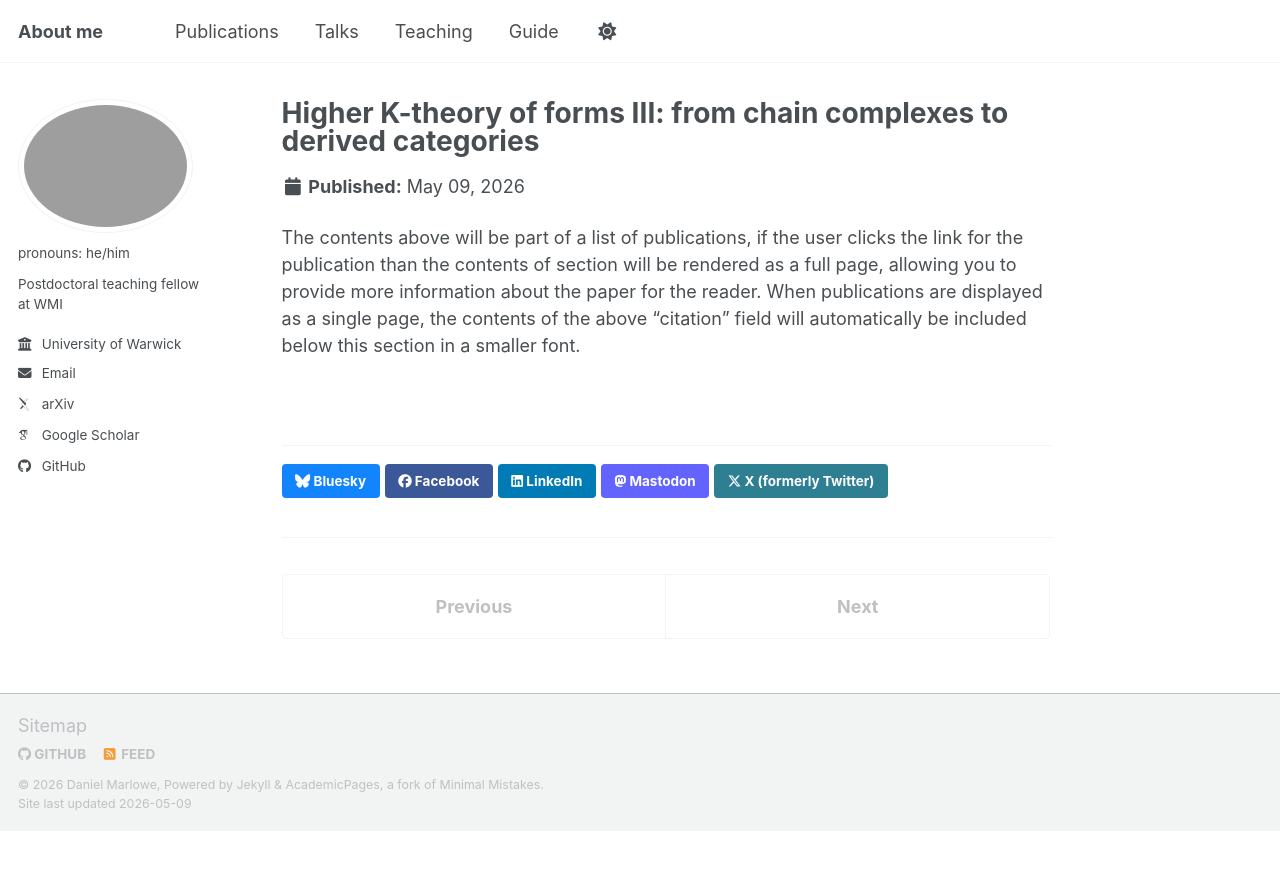
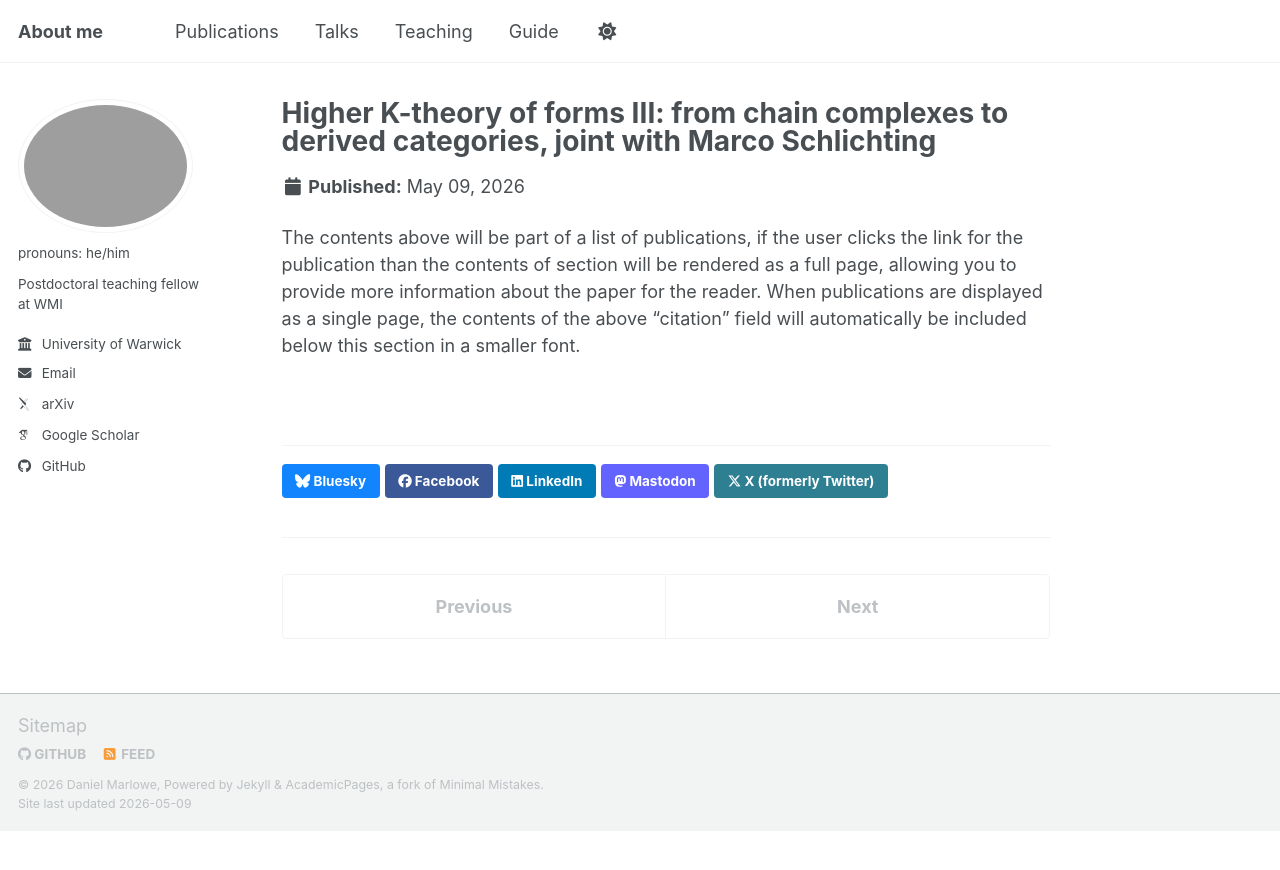
Before and after one commit to dmarl/dmarl.github.io, a Jekyll site: the page built from _publications/2009-10-01-paper-title-number-1.md, in a window 1280 px wide. Shown: the top 870 px of the page. Built offline with Jekyll 4.4.1, drawn with Linux system fonts in a browser that asks for light colours; some web fonts are replaced; a script bundle is joined from its source files by our own code; library files that are not in the unit come from our copies.

Commit message:
Update 2009-10-01-paper-title-number-1.md

```diff
--- a/_publications/2009-10-01-paper-title-number-1.md
+++ b/_publications/2009-10-01-paper-title-number-1.md
@@ -1,9 +1,9 @@
 ---
-title: "Higher K-theory of forms III: from chain complexes to derived categories"
+title: "**Higher K-theory of forms III: from chain complexes to derived categories**, joint with Marco Schlichting"
 collection: publications
 category: manuscripts
 permalink: /publication/hkformiii
-excerpt: 'We exhibit a natural equivalence between the Grothendieck-Witt space associated to an exact form category,
+excerpt: '_We exhibit a natural equivalence between the Grothendieck-Witt space associated to an exact form category,
 and that of its derived Poincaré category, and show that these equivalences deloop to an equivalence of (non-
 connective) Grothendieck-Witt spectra. In contrast to existing approaches, our argument proceeds via an
 analysis of an explicit model for the derived functor of a quadratic functor on a certain class of well-behaved
@@ -11,7 +11,7 @@ analysis of an explicit model for the derived functor of a quadratic functor on
 dg-categories), showing that hermitian constructions on these descend along the localisation functor in a way that
 preserves the Grothendieck-Witt theory. We also demonstrate that the genuine symmetric Poincaré structure on
 the bounded derived ∞-category of an ordinary exact category, coincides with the derived Poincaré structure of on-the-nose symmetric
-forms.'
+forms._'
 date: '11.2024'
 venue:
 slidesurl:
```
